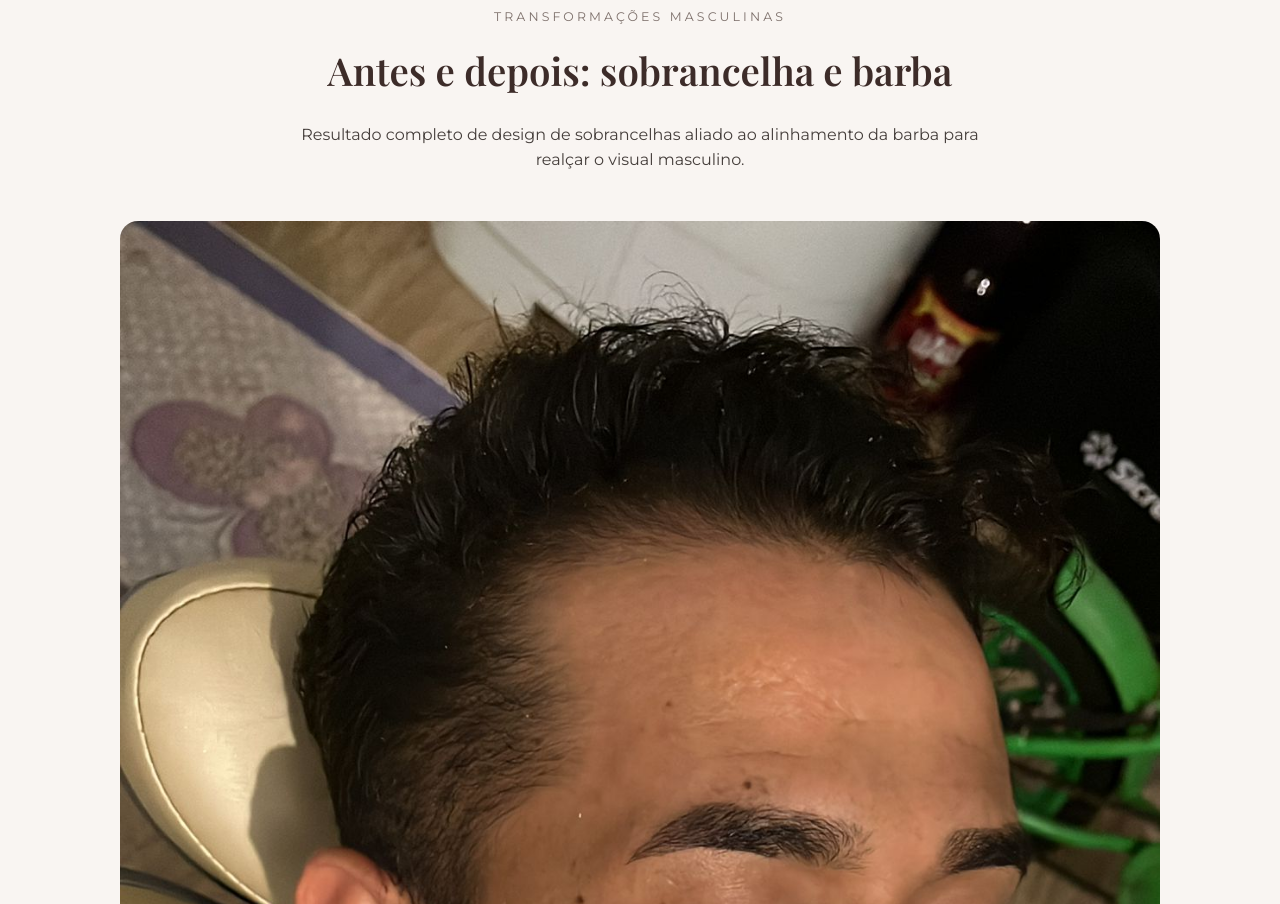
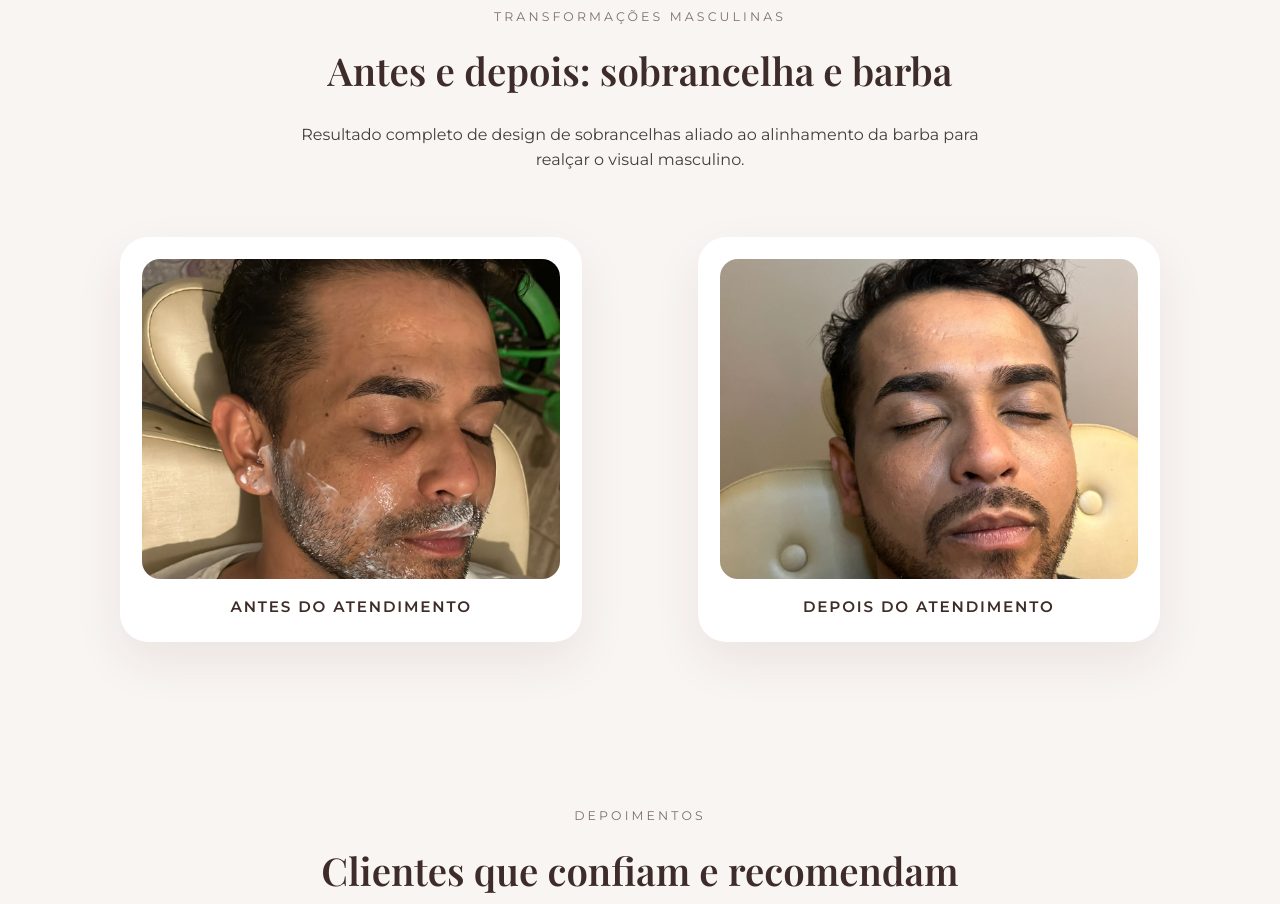
Before and after one commit to rubitoxxx/alessandrasanches, a plain HTML site: page index.html in a window 1280 px wide. Shown: the part 3129-4033 px from the top of the page. Drawn offline with nearby package versions, Linux system fonts and the light colour scheme.

Commit message:
Update styles.css

```diff
--- a/styles.css
+++ b/styles.css
@@ -514,6 +514,38 @@ section {
   text-align: center;
 }
 
+.before-after__grid {
+  display: grid;
+  grid-template-columns: repeat(auto-fit, minmax(260px, 1fr));
+  gap: 2.2rem;
+  align-items: stretch;
+}
+
+.before-after__item {
+  background: var(--color-surface);
+  padding: 1.4rem;
+  border-radius: var(--radius-lg);
+  box-shadow: var(--shadow-soft);
+  display: grid;
+  gap: 1rem;
+  justify-items: center;
+}
+
+.before-after__item img {
+  width: 100%;
+  height: 320px;
+  object-fit: cover;
+  border-radius: var(--radius-md);
+}
+
+.before-after__item figcaption {
+  font-size: 0.95rem;
+  color: var(--color-secondary);
+  font-weight: 600;
+  text-transform: uppercase;
+  letter-spacing: 0.12em;
+}
+
 .testimonials__grid {
   display: grid;
   grid-template-columns: repeat(auto-fit, minmax(240px, 1fr));
@@ -776,6 +808,14 @@ section {
   .hero__stats {
     gap: 1.5rem;
   }
+
+  .before-after__grid {
+    gap: 1.5rem;
+  }
+
+  .before-after__item img {
+    height: 260px;
+  }
 }
 
 @media (max-width: 540px) {
```
